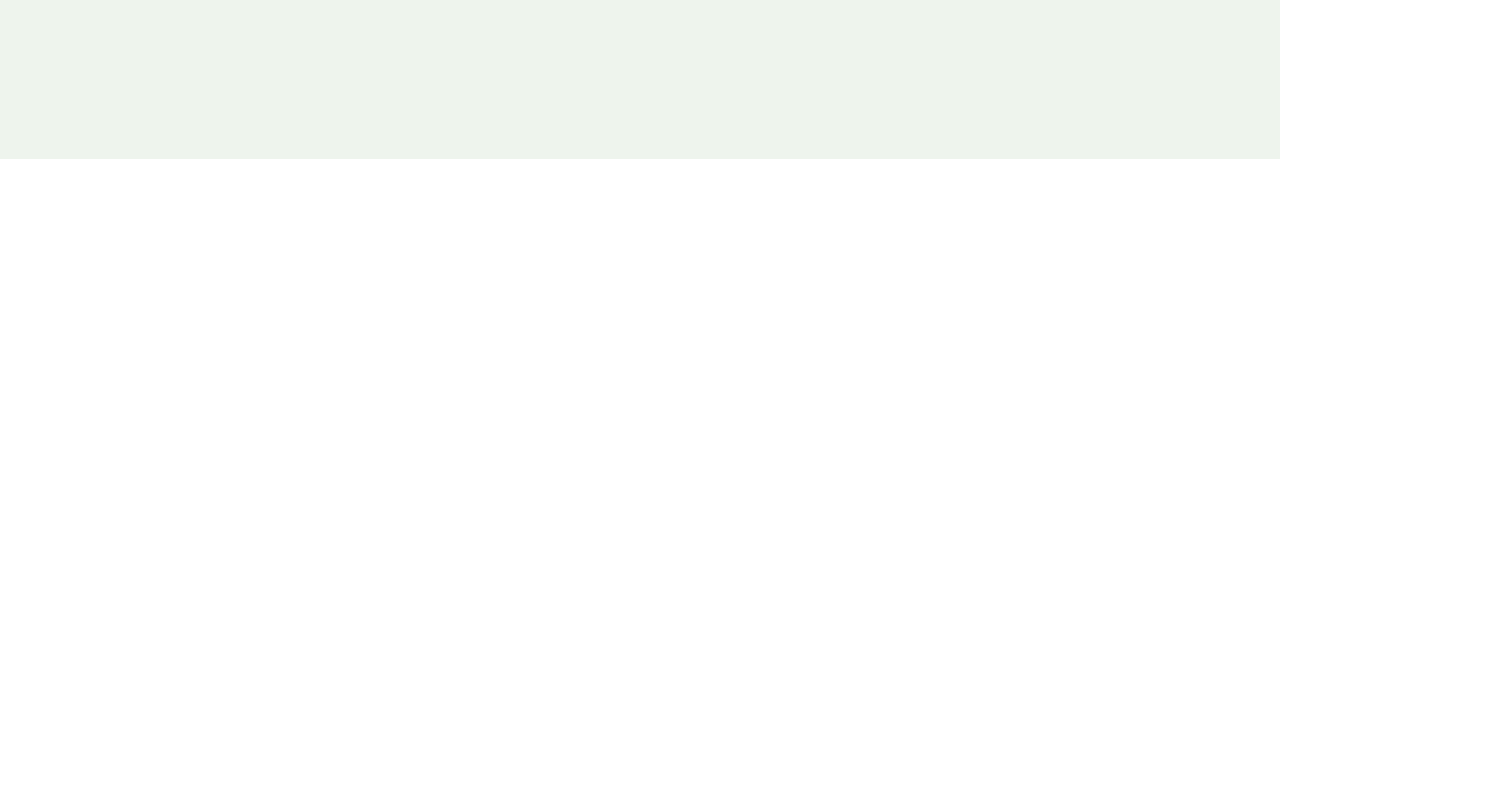
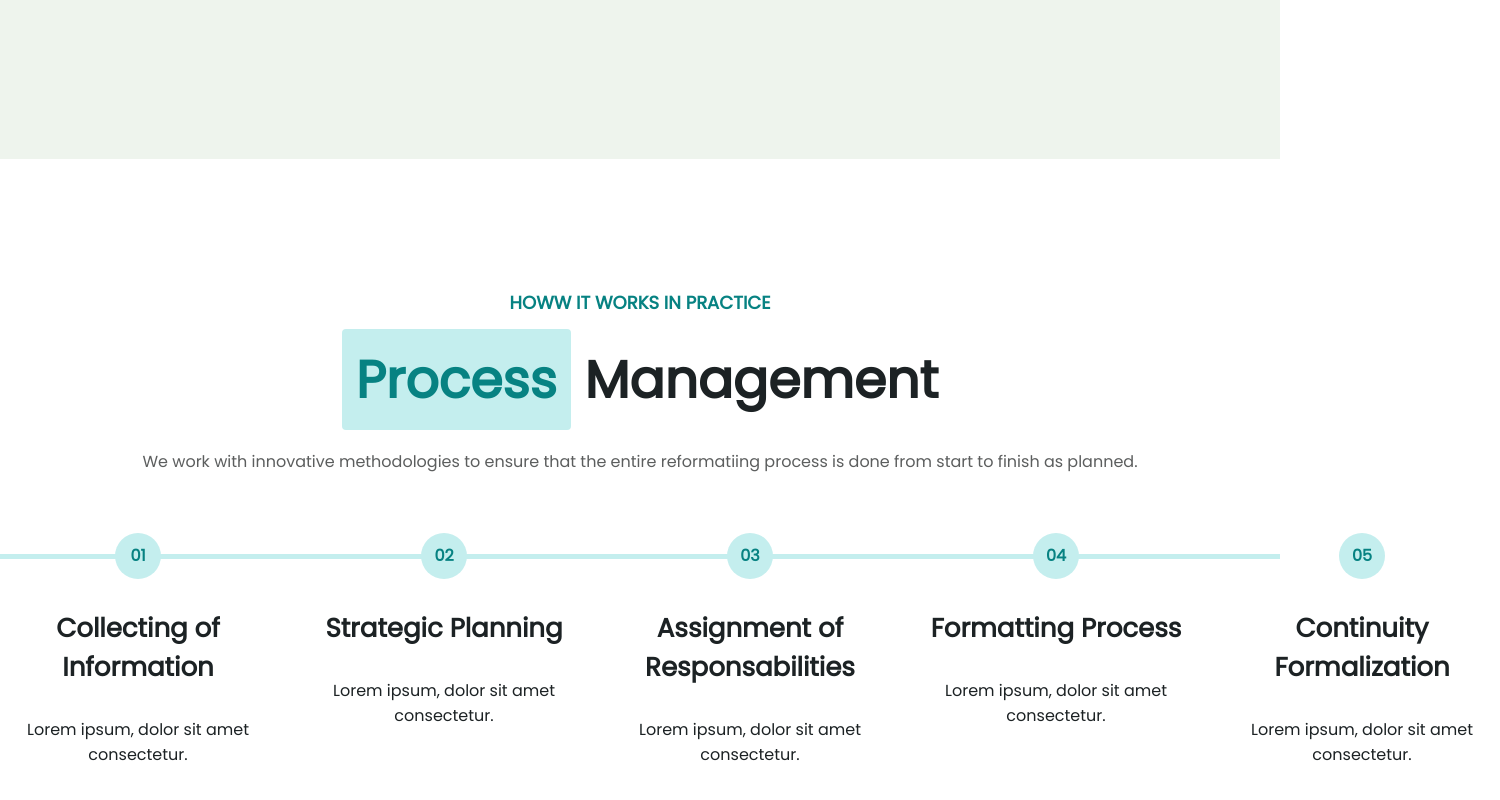
Before and after one commit to eSSeGH/proj-html-vuejs, a Vue app: page / in a window 1280 px wide. Shown: the part 2471-3271 px from the top of the page, 1500 px wide, since content can reach past the window. Before the commit the page ends 2630 px from the top, so only its background shows below. Built offline with nearby package versions, Linux system fonts and the light colour scheme.

Commit message:
FEAT AppProcess added

```diff
--- a/src/App.vue
+++ b/src/App.vue
@@ -4,6 +4,7 @@ import AppHeader2 from './components/AppHeader2.vue';
 import AppHero from './components/AppHero.vue';
 import AppNetwork from './components/AppNetwork.vue';
 import AppBusiness from './components/AppBusiness.vue';
+import AppProcess from './components/AppProcess.vue';
 
 import '@fontsource/poppins';
 
@@ -14,6 +15,7 @@ export default {
     AppHero,
     AppNetwork,
     AppBusiness,
+    AppProcess,
   },
   data() {
     return {
@@ -29,6 +31,7 @@ export default {
   <AppHero class="hero" />
   <AppNetwork />
   <AppBusiness />
+  <AppProcess />
 </template>
 
 <style lang="scss" scoped>
--- /dev/null
+++ b/src/components/AppProcess.vue
@@ -0,0 +1,136 @@
+<script>
+import SectionHeader from './SectionHeader.vue';
+import Button from './Button.vue';
+
+export default {
+    components: {
+        SectionHeader,
+        Button,
+    },
+    data() {
+        return {
+            processInfos: [
+                {
+                    number: '01',
+                    title: 'Collecting of Information',
+                    lorem: 'Lorem ipsum, dolor sit amet consectetur.',
+                },
+                {
+                    number: '02',
+                    title: 'Strategic Planning',
+                    lorem: 'Lorem ipsum, dolor sit amet consectetur.',
+                },
+                {
+                    number: '03',
+                    title: 'Assignment of Responsabilities',
+                    lorem: 'Lorem ipsum, dolor sit amet consectetur.',
+                },
+                {
+                    number: '04',
+                    title: 'Formatting Process',
+                    lorem: 'Lorem ipsum, dolor sit amet consectetur.',
+                },
+                {
+                    number: '05',
+                    title: 'Continuity Formalization',
+                    lorem: 'Lorem ipsum, dolor sit amet consectetur.',
+                },
+            ],
+            sectionHeader: {
+                class: 'dark',
+                name: 'howw it works in practice',
+                hlTitleStart: 'Process',
+                title: 'Management',
+                paragraph: 'We work with innovative methodologies to ensure that the entire reformatiing process is done from start to finish as planned. '
+            }
+        }
+    }
+}
+</script>
+
+<template>
+    <section class="process">
+
+        <div class="row">
+
+            <div class="col12">
+                <SectionHeader :sectionHeader="sectionHeader" />
+            </div>
+
+        </div>
+
+        <div class="row container-process">
+
+            <div v-for="(infoCard, i) in processInfos" class="col1-5 card">
+
+                <div class="number">
+                    <span>{{ infoCard.number }}</span>
+                </div>
+
+                <h3 class="h3">{{ infoCard.title }}</h3>
+                <p>{{ infoCard.lorem }}</p>
+
+            </div>
+
+        </div>
+
+    </section>
+</template>
+
+<style lang="scss" scoped>
+@use '../style/general.scss' as *;
+@use '../style/partials/colors.scss' as *;
+
+.process {
+    background-color: $light-section;
+    padding: 130px 0 160px;
+    background-color: white;
+    text-align: center;
+
+    .row {
+        gap: 30px;
+
+        .col12 {
+            border-bottom: 5px solid $elf-green-light;
+            padding-bottom: 80px;
+        }
+    }
+
+    .row.container-process {
+        gap: 30px;
+        width: 1500px;
+        margin: 0 auto;
+
+        .col1-5.card {
+            flex-basis: calc(100%/5 - 120px/5);
+            margin-top: -26px;
+            display: flex;
+            flex-direction: column;
+            align-items: center;
+
+            .number {
+                background-color: $elf-green-light;
+                height: 46px;
+                aspect-ratio: 1;
+                border-radius: 50%;
+                line-height: 46px;
+
+                span {
+                    color: $elf-green;
+                }
+            }
+
+            .h3 {
+                margin-top: 30px;
+            }
+
+            .h3,
+            p {
+                color: $shark;
+            }
+
+        }
+    }
+
+}
+</style>
--- a/src/components/SectionHeader.vue
+++ b/src/components/SectionHeader.vue
@@ -43,7 +43,8 @@ export default {
 }
 
 .hl-title.dark {
-    background-color: rgba($color: $elf-green, $alpha: 0.5);
+    background-color: $elf-green-light;
+    color: $elf-green;
 }
 
 .hl-title.light {
--- a/src/style/partials/colors.scss
+++ b/src/style/partials/colors.scss
@@ -19,3 +19,4 @@ $header-blue: #21333E;
 $elf-green-dark: #022222;
 $dark-section: #111117;
 $light-section: #EEF4ED;
+$elf-green-light: #c4eeee;
```
